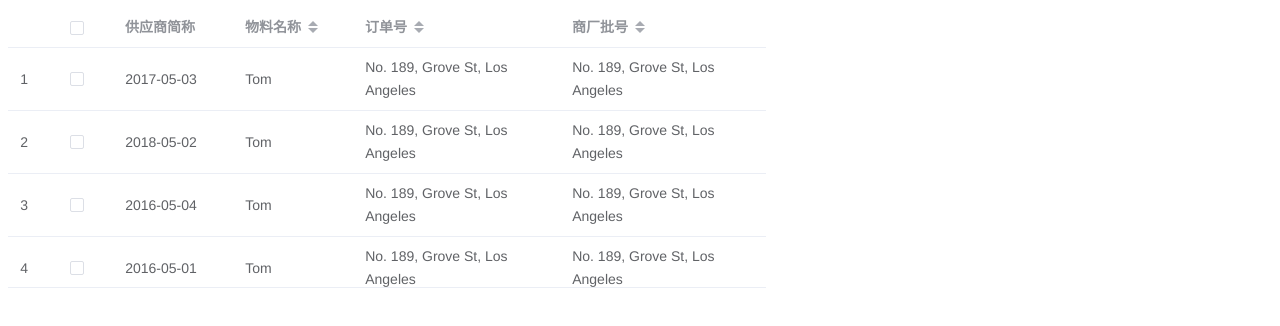
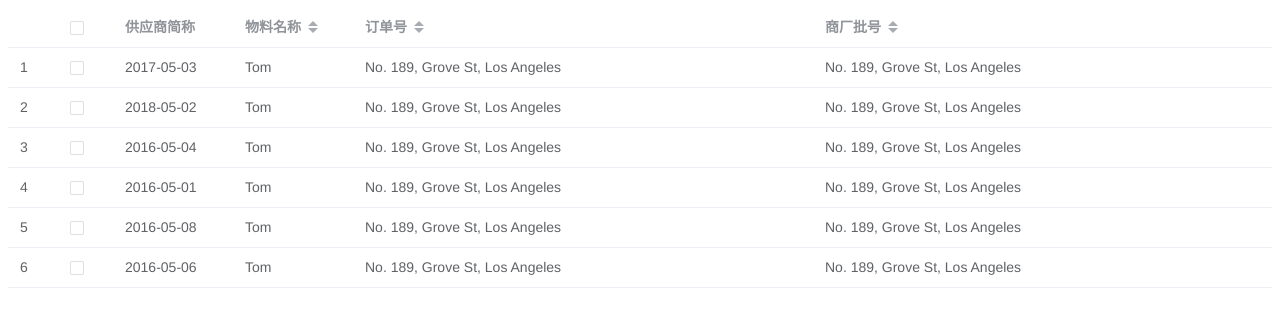
Before and after one commit to Kieyfr/suppliermateriallabelprintingtoolpage, a Vue app: page /order in a window 1280 px wide. Shown: the top 326 px of the page. Built offline with nearby package versions, Linux system fonts and the light colour scheme.

Commit message:
订单组件

```diff
--- a/src/components/Order.vue
+++ b/src/components/Order.vue
@@ -2,7 +2,7 @@
   <el-table
     ref="multipleTableRef"
     :data="tableData"
-    style="width: 60%"
+    style="width: 100%"
     highlight-current-row
     @selection-change="handleSelectionChange"
     @current-change="clickCurrentChange"
```
